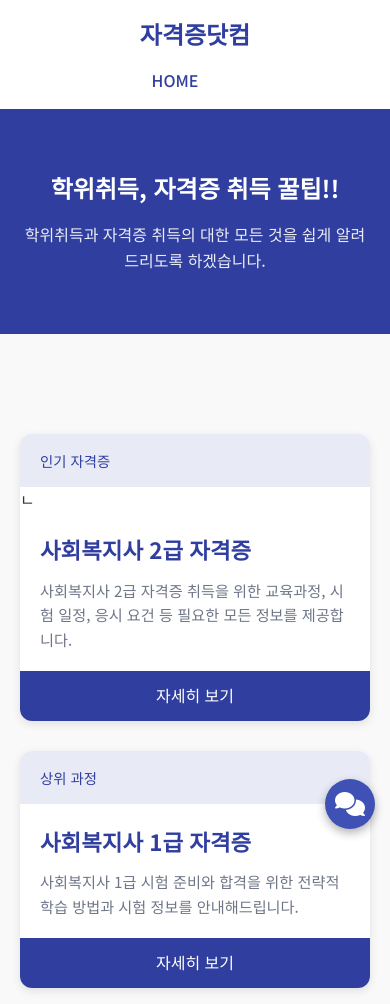
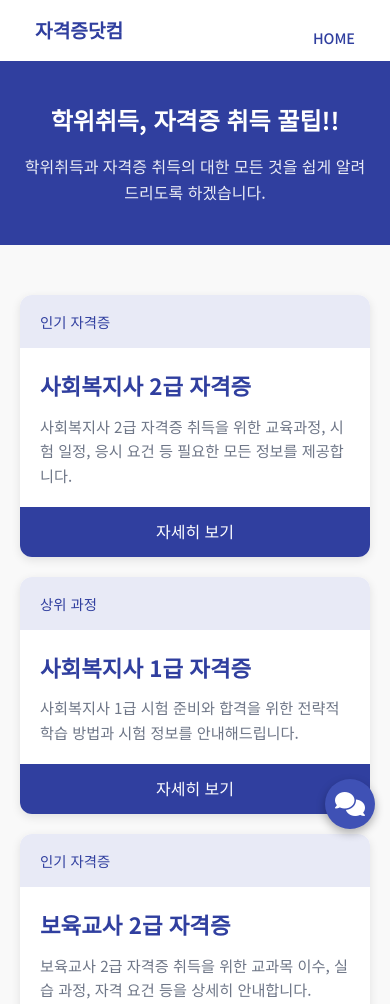
Before and after one commit to dokbun2/certifyj, a plain HTML site: page index.html in a window 390 px wide. Shown: the top 1004 px of the page. Drawn offline with Linux system fonts and the light colour scheme.

Commit message:
평범한 문구수정
평범한 문구수정

```diff
--- a/css/style.css
+++ b/css/style.css
@@ -37,10 +37,15 @@ header {
 }
 
 header .container {
+    max-width: 1200px;
+    margin: 0 auto;
+    padding: 0 20px;
+}
+
+.header-content {
     display: flex;
     align-items: center;
     justify-content: space-between;
-    flex-wrap: wrap;
 }
 
 .logo h1 {
@@ -564,12 +569,25 @@ footer p {
 }
 
 @media (max-width: 768px) {
+    .documents {
+        padding: 30px 0;
+    }
+
     .documents-grid {
-        grid-template-columns: 1fr;
+        gap: 20px;
+        margin-top: 20px;
+    }
+
+    .main-banner {
+        padding: 40px 0;
     }
 
     .main-banner h2 {
-        font-size: 2rem;
+        font-size: 1.8rem;
+    }
+
+    .main-banner p {
+        font-size: 1rem;
     }
 
     .desktop-ads {
@@ -596,6 +614,30 @@ footer p {
         max-width: 320px;
         right: 5%;
         bottom: 75px;
+    }
+
+    header {
+        padding: 10px 0;
+    }
+
+    .header-content {
+        padding: 0 15px;
+    }
+
+    .logo h1 {
+        font-size: 1.2rem;
+    }
+
+    nav ul {
+        margin: 0;
+    }
+
+    nav li {
+        margin-left: 15px;
+    }
+
+    nav a {
+        font-size: 0.9rem;
     }
 }
 
--- a/index.html
+++ b/index.html
@@ -11,16 +11,16 @@
 <body>
     <header>
         <div class="container">
+            <div class="header-content">
                 <div class="logo">
                     <h1><a href="index.html">자격증닷컴</a></h1>
                 </div>
                 <nav>
                     <ul>
                         <li><a href="index.html" class="active">HOME</a></li>
-                    <li><a href="blog.html"></a></li>
-                    <li><a href="admin-login.html"></a></li>
                     </ul>
                 </nav>
+            </div>
         </div>
     </header>
 
@@ -37,7 +37,7 @@
         <div class="container">
             <div class="documents-grid">
                 <div class="document-card">
-                    <div class="document-card-header">인기 자격증</div>ㄴ
+                    <div class="document-card-header">인기 자격증</div>
                     <h3>사회복지사 2급 자격증</h3>
                     <p>사회복지사 2급 자격증 취득을 위한 교육과정, 시험 일정, 응시 요건 등 필요한 모든 정보를 제공합니다.</p>
                     <a href="https://i1.dokbun2.com/entry/%EC%82%AC%ED%9A%8C%EB%B3%B5%EC%A7%80%EC%82%AC-2%EA%B8%89-%EC%96%B4%EB%96%BB%EA%B2%8C-%EB%94%B0%EB%82%98%EC%9A%94-%EC%B7%A8%EB%93%9D-%EA%B3%BC%EC%A0%95%EB%B6%80%ED%84%B0-%EC%A1%B0%EA%B1%B4%EA%B9%8C%EC%A7%80-%EC%B4%9D%EC%A0%95%EB%A6%AC" class="btn">자세히 보기</a>
@@ -96,12 +96,10 @@
 
     <footer>
         <div class="container">
-            <p>지금의 페이지는 와이제이평생교육원의 학위취득과 자격증 취득의 모든 것에 대한 안내페이지입니다.</p>
+            <p>본 사이트는 와이제이평생교육원의 학위 및 자격증 취득에 대한 안내 페이지입니다.</p>
             <div class="footer-links">
-                <a href="blog.html">블로그</a>
-                <a href="admin-login.html">관리자</a>
             </div>
-            <p class="copyright">© 2024 학위취득,자격증닷컴</p>
+            <p class="copyright">© 2025 학위취득, 자격증닷컴</p>
         </div>
     </footer>
 
```
Also changed, not shown: 1 other file. Lines whose indentation alone changed are shown as unchanged.
